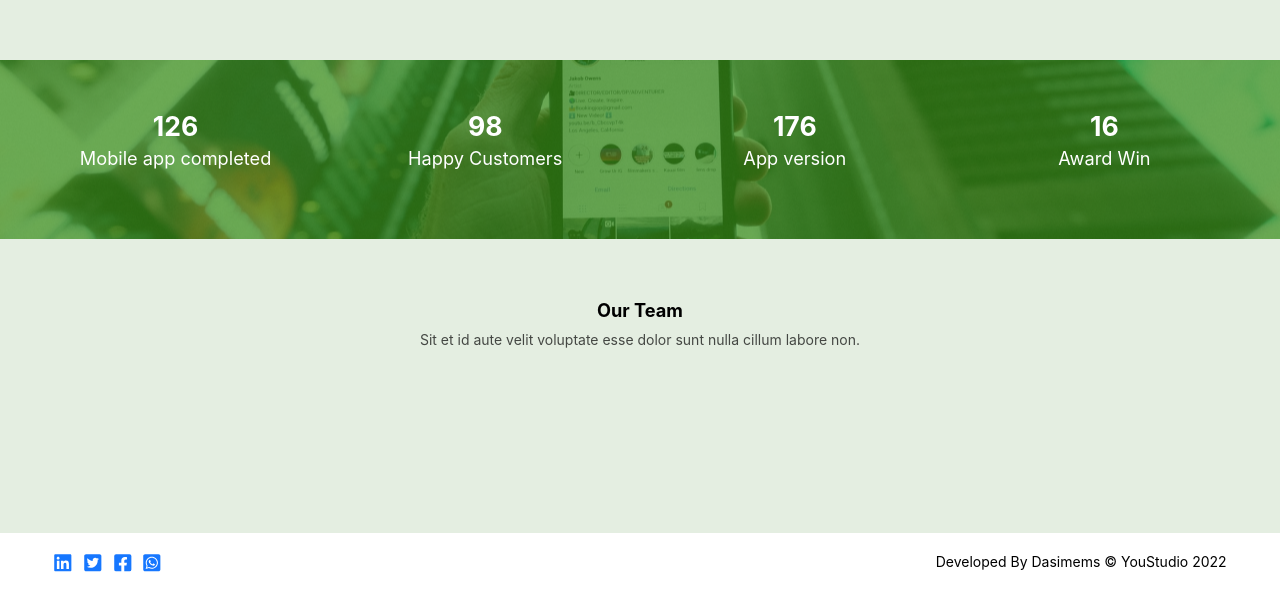
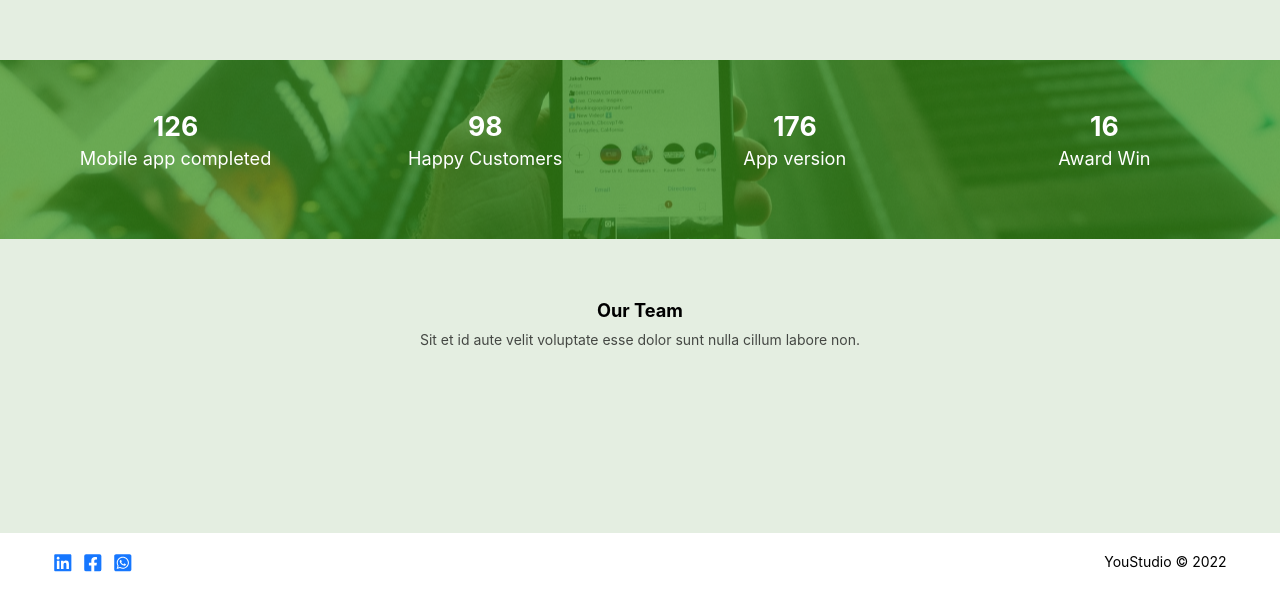
Before and after one commit to dasimems/port_f, a React (Create React App) app: page / in a window 1280 px wide. Shown: the part 2720-3318 px from the top of the page. Built offline with nearby package versions, Linux system fonts and the light colour scheme.

Commit message:
update: made some updates to the contact details

```diff
--- a/src/assets/data.js
+++ b/src/assets/data.js
@@ -22,15 +22,15 @@ export const routeName = {
 }
 
 export const contactDetails = {
-    facebook: "",
+    facebook: "https://www.facebook.com/profile.php?id=100089756395988&mibextid=ZbWKwL",
     instagram: "",
     twitter: "",
     location: "455 West Orchard Street Kings Mountain, NC 28086",
-    phoneNumberOne: "(272) 211-7370",
-    phoneNumberTwo: "(524) 386-5730",
+    phoneNumberOne: "+2348163801660",
+    phoneNumberTwo: "+2348163801660",
     email: "support@yourbrand.com",
-    linkedIn: "",
-    whatsapp: ""
+    linkedIn: "https://www.linkedin.com/in/samuel-adeyinka-%F0%9F%92%8E-expert-ui-ux-designer-038580238",
+    whatsapp: "https://wa.link/mrlem9"
 }
 
 export const stats = [
--- a/src/components/Footer.jsx
+++ b/src/components/Footer.jsx
@@ -14,14 +14,14 @@ const Footer = () => {
 
                       <li><a href={contactDetails.linkedIn} target="_blank" rel="noreferrer"><FaLinkedin /></a></li>
 
-                      <li><a href={contactDetails.twitter} target="_blank" rel="noreferrer"><FaTwitterSquare /></a></li>
+                      {/* <li><a href={contactDetails.twitter} target="_blank" rel="noreferrer"><FaTwitterSquare /></a></li> */}
 
                       <li><a href={contactDetails.facebook} target="_blank" rel="noreferrer"><FaFacebookSquare /></a></li>
 
                       <li><a href={contactDetails.whatsapp} target="_blank" rel="noreferrer"><FaWhatsappSquare /></a></li>
                     </ul>
 
-                    <p className="copyright">Developed By Dasimems &copy; YouStudio 2022</p>
+                    <p className="copyright"> YouStudio &copy; 2022</p>
                 </Row>
             </Col>
 
--- a/src/pages/Contact.jsx
+++ b/src/pages/Contact.jsx
@@ -65,7 +65,7 @@ const Contact = () => {
 
                                 <li className="flex-container  align-center">
                                     <span className="icon"><FaEnvelope /> </span>
-                                    <span className="text">{contactDetails.phoneNumberOne}</span>
+                                    <span className="text">{contactDetails.email}</span>
                                 </li>
                             </ul>
 
@@ -73,7 +73,7 @@ const Contact = () => {
 
                                 <li><a href={contactDetails.linkedIn} target="_blank" rel="noreferrer"><FaLinkedin /></a></li>
 
-                                <li><a href={contactDetails.twitter} target="_blank" rel="noreferrer"><FaTwitterSquare /></a></li>
+                                {/* <li><a href={contactDetails.twitter} target="_blank" rel="noreferrer"><FaTwitterSquare /></a></li> */}
 
                                 <li><a href={contactDetails.facebook} target="_blank" rel="noreferrer"><FaFacebookSquare /></a></li>
 
```
